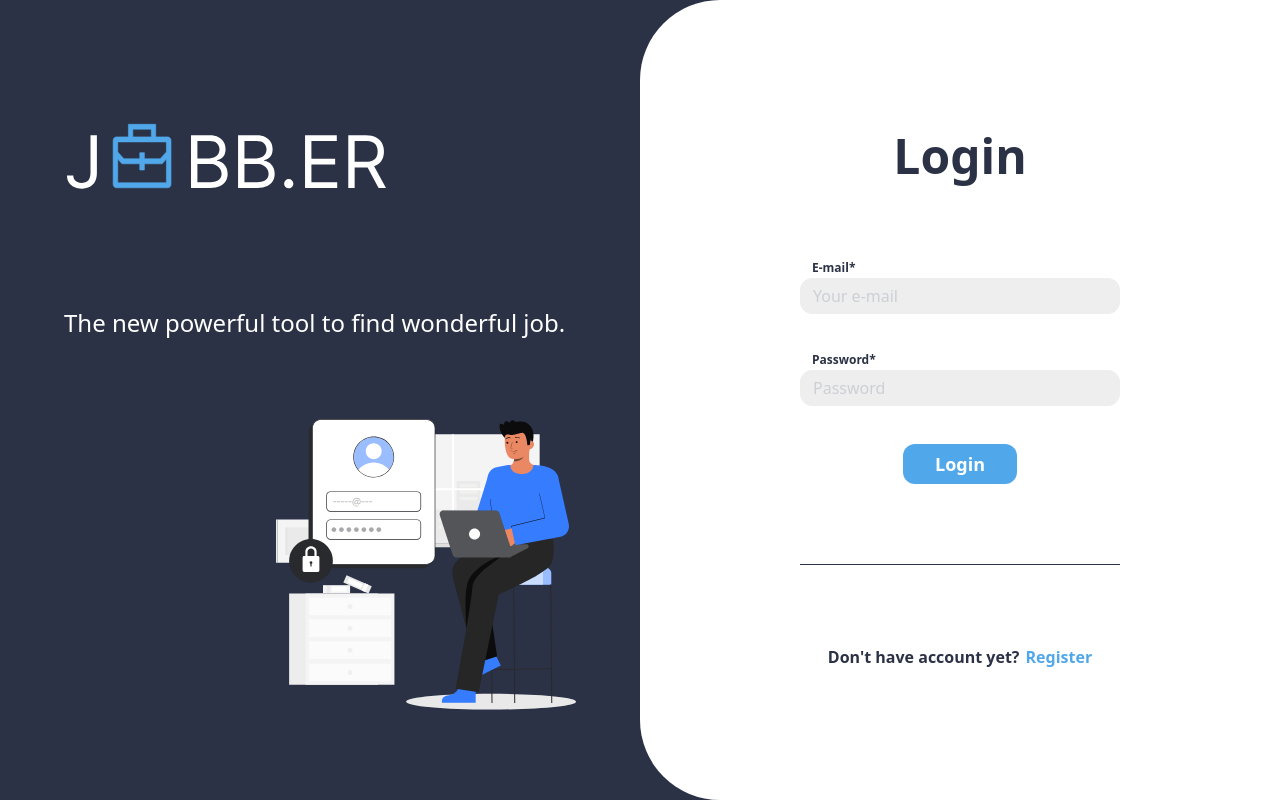
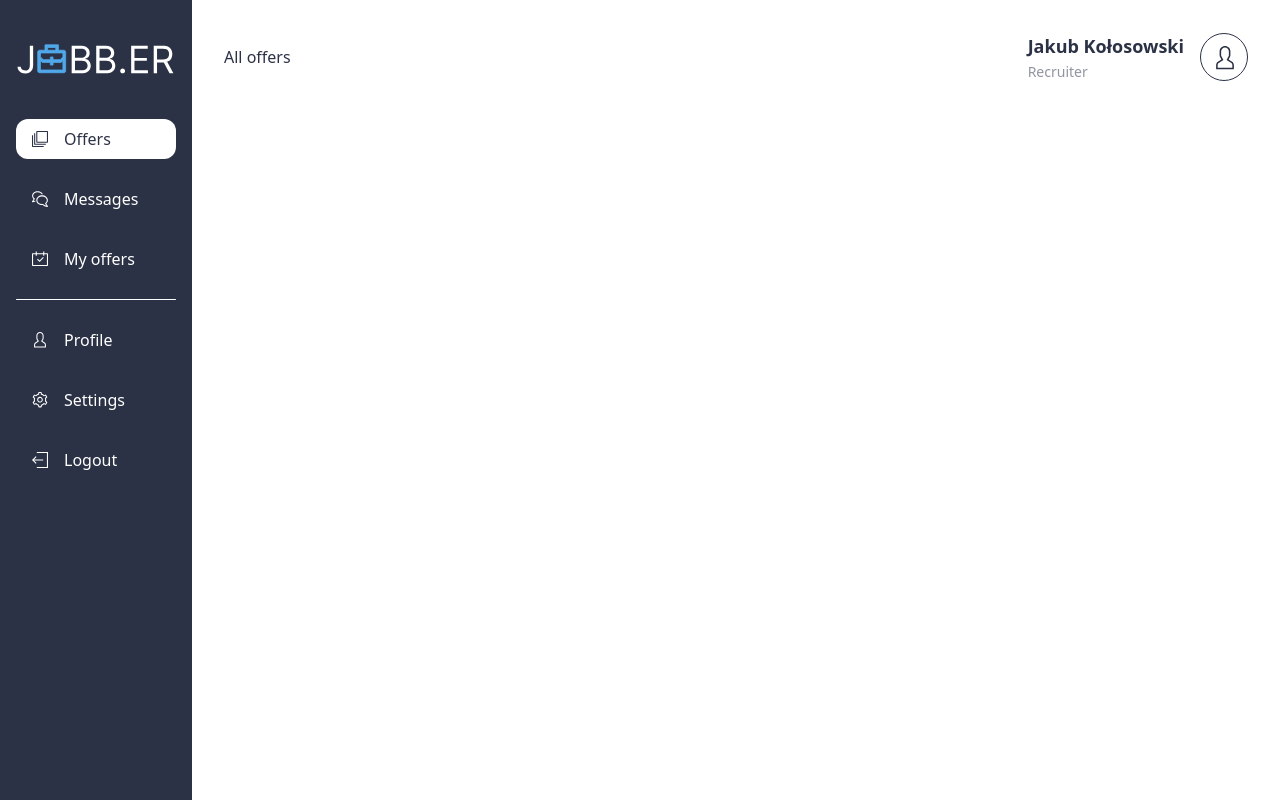
Before and after one commit to jobb-er/jobber-frontend, a React (Create React App) app: page /offers in a window 1280 px wide. Built offline with nearby package versions, Linux system fonts and the light colour scheme.

Commit message:
Added top bar to every main route component

```diff
--- a/src/packages/app/ui/authContainer.tsx
+++ b/src/packages/app/ui/authContainer.tsx
@@ -10,7 +10,7 @@ const AuthContainer = ({ children }: AuthContainerProps): ReactElement => {
   );
 
   // TODO add authorisation logic and add
-  const isAuthorised = false;
+  const isAuthorised = true;
 
   if (isAuthorised) return children;
 
--- a/src/packages/app/ui/settings/settings.tsx
+++ b/src/packages/app/ui/settings/settings.tsx
@@ -1,7 +1,15 @@
 import { ReactElement } from "react";
 
+import { TopBar } from "../../../../common/components";
+
 const Settings = (): ReactElement => {
-  return <span>Settings page</span>;
+  return (
+    <section>
+      <TopBar role="recruiter" name="Jakub Kołosowski">
+        <span>Settings</span>
+      </TopBar>
+    </section>
+  );
 };
 
 export default Settings;
--- a/src/packages/chat/ui/messages.tsx
+++ b/src/packages/chat/ui/messages.tsx
@@ -1,7 +1,15 @@
 import { ReactElement } from "react";
 
+import { TopBar } from "../../../common/components";
+
 const Messages = (): ReactElement => {
-  return <span>Messages</span>;
+  return (
+    <section>
+      <TopBar role="candidate" name="Jakub Kołosowski">
+        <span>Messages</span>
+      </TopBar>
+    </section>
+  );
 };
 
 export default Messages;
--- a/src/packages/offers/ui/all-offers/allOffers.tsx
+++ b/src/packages/offers/ui/all-offers/allOffers.tsx
@@ -1,7 +1,15 @@
 import { ReactElement } from "react";
 
+import { TopBar } from "../../../../common/components";
+
 const AllOffers = (): ReactElement => {
-  return <span>All offers</span>;
+  return (
+    <section>
+      <TopBar role="recruiter" name="Jakub Kołosowski">
+        <span>All offers</span>
+      </TopBar>
+    </section>
+  );
 };
 
 export default AllOffers;
--- a/src/packages/offers/ui/my-offers/myOffers.tsx
+++ b/src/packages/offers/ui/my-offers/myOffers.tsx
@@ -1,7 +1,15 @@
 import { ReactElement } from "react";
 
+import { TopBar } from "../../../../common/components";
+
 const MyOffers = (): ReactElement => {
-  return <span>My offers</span>;
+  return (
+    <section>
+      <TopBar role="recruiter" name="Jakub Kołosowski">
+        <span>My offers</span>
+      </TopBar>
+    </section>
+  );
 };
 
 export default MyOffers;
--- a/src/packages/profile/ui/profile.tsx
+++ b/src/packages/profile/ui/profile.tsx
@@ -1,7 +1,15 @@
 import { ReactElement } from "react";
 
+import { TopBar } from "../../../common/components";
+
 const Profile = (): ReactElement => {
-  return <span>Profile</span>;
+  return (
+    <section>
+      <TopBar role="candidate" name="Jakub Kołosowski">
+        <span>Profile</span>
+      </TopBar>
+    </section>
+  );
 };
 
 export default Profile;
```
